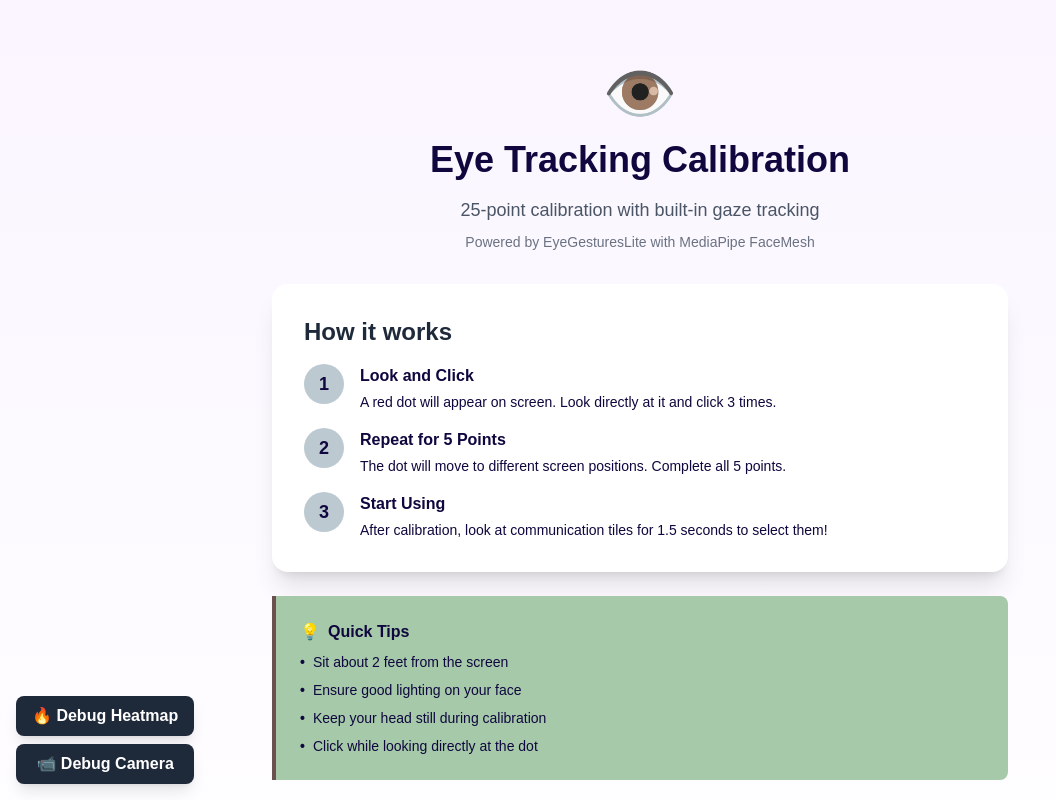
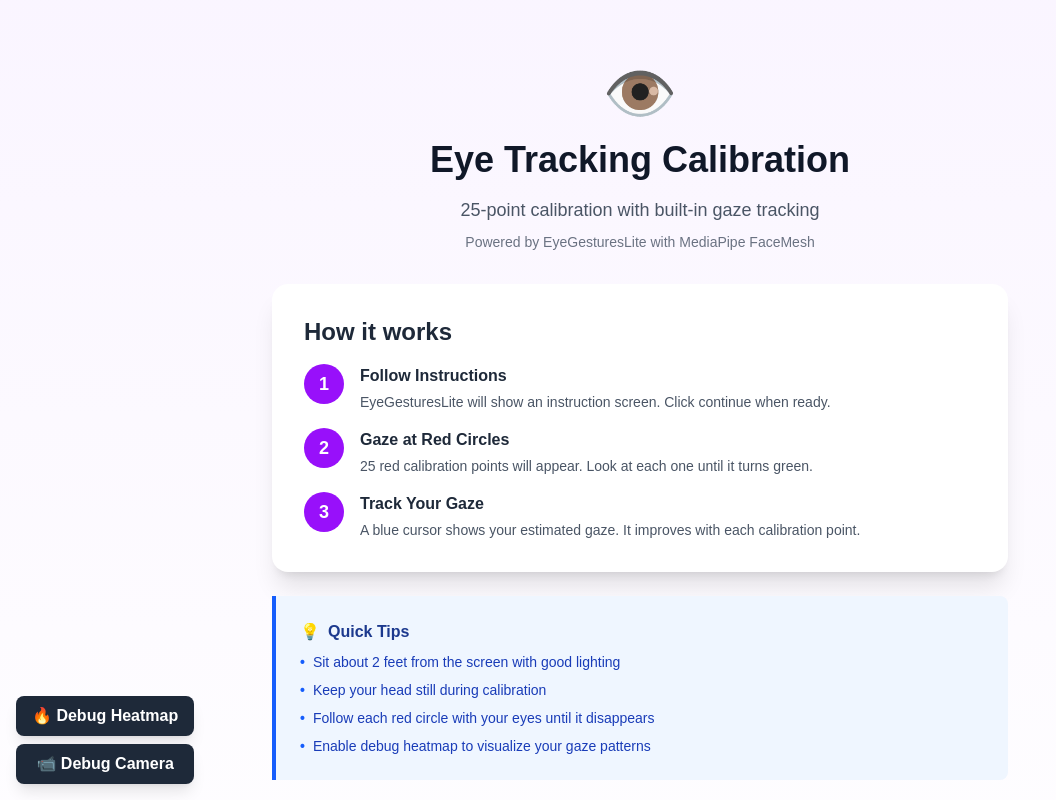
Before and after one commit to AregGevorgyan/technica2025, a Next.js app: page /calibrate in a window 1280 px wide. Shown: the top 800 px of the page, without its empty margins (0-1056 px from the left). Built offline with nearby package versions, Linux system fonts and the light colour scheme.

Commit message:
Unfucked it
Co-authored-by: Fokuru <Fokuru@users.noreply.github.com>

```diff
--- a/app/(main)/calibrate/page.tsx
+++ b/app/(main)/calibrate/page.tsx
@@ -228,11 +228,10 @@ export default function CalibratePage() {
 
   if (isLoading && !isCalibrating) {
     return (
-      <div className="min-h-screen flex items-center justify-center bg-gradient-to-b from-[var(--tile-bg)] to-[var(--tile-bg2)]">
-        <div className="text-center">
-          <div className="animate-spin rounded-full h-16 w-16 border-b-4 border-[var(--tile-border)] mx-auto mb-4" />
-          <p className="text-[var(--tile-text)] text-lg">Loading eye tracking...</p>
+      <div className="min-h-screen flex items-center justify-center bg-gradient-to-b from-purple-50 to-white">
+        <div className="text-center max-w-md px-4">
           <div className="animate-spin rounded-full h-16 w-16 border-b-4 border-purple-600 mx-auto mb-4" />
+          <p className="text-gray-600 text-lg mb-2">Loading eye tracking...</p>
           <p className="text-gray-500 text-sm">
             Initializing MediaPipe FaceMesh and loading dependencies...
           </p>
@@ -283,7 +282,7 @@ export default function CalibratePage() {
         <div className="container mx-auto px-4 py-4 md:py-8 lg:py-16 max-w-3xl relative z-40">
           <div className="text-center mb-4 md:mb-8">
             <div className="text-4xl md:text-6xl mb-2 md:mb-4">👁️</div>
-            <h1 className="text-2xl md:text-3xl lg:text-4xl font-bold text-[var(--tile-text)] mb-2 md:mb-4">
+            <h1 className="text-2xl md:text-3xl lg:text-4xl font-bold text-gray-900 mb-2 md:mb-4">
               Eye Tracking Calibration
             </h1>
             <p className="text-base md:text-lg text-gray-600">
@@ -322,57 +321,63 @@ export default function CalibratePage() {
             <h2 className="text-xl md:text-2xl font-semibold mb-3 md:mb-4 text-gray-800">How it works</h2>
             <div className="space-y-3 md:space-y-4">
               <div className="flex gap-3 md:gap-4 items-start">
-                <div className="flex-shrink-0 w-8 h-8 md:w-10 md:h-10 bg-[var(--tile-bg2)] text-[var(--tile-text)] rounded-full flex items-center justify-center font-bold text-sm md:text-lg">
+                <div className="flex-shrink-0 w-8 h-8 md:w-10 md:h-10 bg-purple-600 text-white rounded-full flex items-center justify-center font-bold text-sm md:text-lg">
                   1
                 </div>
                 <div>
-                  <h3 className="font-semibold text-[var(--tile-text)] mb-1 text-sm md:text-base">Look and Click</h3>
-                  <p className="text-[var(--tile-text)] text-xs md:text-sm">A red dot will appear on screen. Look directly at it and click 3 times.</p>
+                  <h3 className="font-semibold text-gray-800 mb-1 text-sm md:text-base">Follow Instructions</h3>
+                  <p className="text-gray-600 text-xs md:text-sm">
+                    EyeGesturesLite will show an instruction screen. Click continue when ready.
+                  </p>
                 </div>
               </div>
 
               <div className="flex gap-3 md:gap-4 items-start">
-                <div className="flex-shrink-0 w-8 h-8 md:w-10 md:h-10 bg-[var(--tile-bg2)] text-[var(--tile-text)] rounded-full flex items-center justify-center font-bold text-sm md:text-lg">
+                <div className="flex-shrink-0 w-8 h-8 md:w-10 md:h-10 bg-purple-600 text-white rounded-full flex items-center justify-center font-bold text-sm md:text-lg">
                   2
                 </div>
                 <div>
-                  <h3 className="font-semibold text-[var(--tile-text)] mb-1 text-sm md:text-base">Repeat for 5 Points</h3>
-                  <p className="text-[var(--tile-text)] text-xs md:text-sm">The dot will move to different screen positions. Complete all 5 points.</p>
+                  <h3 className="font-semibold text-gray-800 mb-1 text-sm md:text-base">Gaze at Red Circles</h3>
+                  <p className="text-gray-600 text-xs md:text-sm">
+                    25 red calibration points will appear. Look at each one until it turns green.
+                  </p>
                 </div>
               </div>
 
               <div className="flex gap-3 md:gap-4 items-start">
-                <div className="flex-shrink-0 w-8 h-8 md:w-10 md:h-10 bg-[var(--tile-bg2)] text-[var(--tile-text)] rounded-full flex items-center justify-center font-bold text-sm md:text-lg">
+                <div className="flex-shrink-0 w-8 h-8 md:w-10 md:h-10 bg-purple-600 text-white rounded-full flex items-center justify-center font-bold text-sm md:text-lg">
                   3
                 </div>
                 <div>
-                  <h3 className="font-semibold text-[var(--tile-text)] mb-1 text-sm md:text-base">Start Using</h3>
-                  <p className="text-[var(--tile-text)] text-xs md:text-sm">After calibration, look at communication tiles for 1.5 seconds to select them!</p>
+                  <h3 className="font-semibold text-gray-800 mb-1 text-sm md:text-base">Track Your Gaze</h3>
+                  <p className="text-gray-600 text-xs md:text-sm">
+                    A blue cursor shows your estimated gaze. It improves with each calibration point.
+                  </p>
                 </div>
               </div>
             </div>
           </div>
 
-          <div className="bg-[var(--tile-bg)] border-l-4 border-[var(--tile-border)] p-3 md:p-4 lg:p-6 mb-4 md:mb-6 rounded-r-lg">
-            <h3 className="font-semibold text-[var(--tile-text)] mb-2 flex items-center gap-2 text-sm md:text-base">
+          <div className="bg-blue-50 border-l-4 border-blue-600 p-3 md:p-4 lg:p-6 mb-4 md:mb-6 rounded-r-lg">
+            <h3 className="font-semibold text-blue-900 mb-2 flex items-center gap-2 text-sm md:text-base">
               <span>💡</span> Quick Tips
             </h3>
-            <ul className="text-xs md:text-sm text-[var(--tile-text)] space-y-1 md:space-y-2">
+            <ul className="text-xs md:text-sm text-blue-800 space-y-1 md:space-y-2">
               <li className="flex items-start gap-2">
-                <span className="text-[var(--tile-text)] font-bold">•</span>
-                <span>Sit about 2 feet from the screen</span>
+                <span className="text-blue-600 font-bold">•</span>
+                <span>Sit about 2 feet from the screen with good lighting</span>
               </li>
               <li className="flex items-start gap-2">
-                <span className="text-[var(--tile-text)] font-bold">•</span>
-                <span>Ensure good lighting on your face</span>
-              </li>
-              <li className="flex items-start gap-2">
-                <span className="text-[var(--tile-text)] font-bold">•</span>
+                <span className="text-blue-600 font-bold">•</span>
                 <span>Keep your head still during calibration</span>
               </li>
               <li className="flex items-start gap-2">
-                <span className="text-[var(--tile-text)] font-bold">•</span>
-                <span>Click while looking directly at the dot</span>
+                <span className="text-blue-600 font-bold">•</span>
+                <span>Follow each red circle with your eyes until it disappears</span>
+              </li>
+              <li className="flex items-start gap-2">
+                <span className="text-blue-600 font-bold">•</span>
+                <span>Enable debug heatmap to visualize your gaze patterns</span>
               </li>
             </ul>
           </div>
@@ -388,14 +393,14 @@ export default function CalibratePage() {
 
             <button
               onClick={skipCalibration}
-              className="w-full py-3 bg-[var(--tile-bg)] hover:bg-[var(--tile-bg2)] text-[var(--tile-text)] font-semibold rounded-xl transition-colors"
+              className="w-full py-3 bg-gray-200 hover:bg-gray-300 text-gray-700 font-semibold rounded-xl transition-colors"
             >
               Skip - Use Mouse/Touch Instead
             </button>
 
             <button
               onClick={() => router.push('/')}
-              className="w-full py-3 bg-[var(--tile-bg)] hover:bg-gray-50 text-[var(--tile-text)] font-semibold rounded-xl border-2 border-[var(--tile-border)] transition-colors"
+              className="w-full py-3 bg-white hover:bg-gray-50 text-gray-600 font-semibold rounded-xl border-2 border-gray-200 transition-colors"
             >
               ← Back to Home
             </button>
@@ -407,7 +412,7 @@ export default function CalibratePage() {
         <div className="min-h-screen relative overflow-hidden">
           {/* Progress Bar - Compact and at bottom */}
           <div className="fixed bottom-0 left-0 right-0 z-50">
-            <div className="bg-[var(--tile-bg)] backdrop-blur-sm shadow-lg border-t border-[var(--tile-border)]">
+            <div className="bg-white/95 backdrop-blur-sm shadow-lg border-t border-gray-200">
               <div className="max-w-4xl mx-auto px-4 py-3">
                 <div className="flex items-center gap-4 mb-2">
                   <div className="flex-1">
@@ -419,10 +424,10 @@ export default function CalibratePage() {
                         {Math.round(progress.percentage)}%
                       </span>
                     </div>
-                    <div className="w-full bg-[var(--tile-bg)] rounded-full h-2 overflow-hidden">
+                    <div className="w-full bg-gray-200 rounded-full h-2 overflow-hidden">
                       <div
-                        className="bg-gradient-to-r from-[var(--tile-bg)] to-[var(--tile-bg2)] h-full rounded-full transition-all duration-300 ease-out"
-                        style={{ width: `${progressPercentage}%` }}
+                        className="bg-gradient-to-r from-purple-600 to-blue-600 h-full rounded-full transition-all duration-300 ease-out"
+                        style={{ width: `${progress.percentage}%` }}
                       />
                     </div>
                   </div>
@@ -435,51 +440,11 @@ export default function CalibratePage() {
             </div>
           </div>
 
-          {/* Calibration Points */}
-          {CALIBRATION_POINTS.map((point, index) => {
-            const isActive = index === currentStep;
-            const isCompleted = index < currentStep;
-
-            // Responsive dot size: smaller on mobile, larger on desktop
-            const dotSize = 'w-12 h-12 sm:w-16 sm:h-16 md:w-20 md:h-20';
-            const offset = '2.5rem'; // Half of largest size (20/2 = 10 -> 2.5rem)
-
-            return (
-              <button
-                key={point.id}
-                onClick={() => isActive && handleCalibrationClick(point)}
-                disabled={!isActive}
-                className={`
-                  fixed ${dotSize} rounded-full transition-all duration-500 ease-out
-                  ${isActive ? 'scale-100 z-30' : 'scale-50 z-10'}
-                  ${isActive ? 'animate-pulse' : ''}
-                  focus:outline-none focus:ring-2 md:focus:ring-4 focus:ring-purple-400
-                `}
-                style={{
-                  left: `calc(${point.x}% - ${offset})`,
-                  top: `calc(${point.y}% - ${offset})`,
-                  backgroundColor: isCompleted ? '#10b981' : isActive ? '#dc2626' : '#9ca3af',
-                  boxShadow: isActive ? '0 0 0 0 rgba(220, 38, 38, 1)' : 'none',
-                  animation: isActive ? 'pulse-ring 2s cubic-bezier(0.4, 0, 0.6, 1) infinite' : 'none',
-                }}
-              >
-                <div className="w-full h-full flex items-center justify-center">
-                  {isCompleted ? (
-                    <span className="text-xl sm:text-2xl md:text-3xl">✓</span>
-                  ) : (
-                    <span className="text-[var(--tile-text)] font-bold text-lg sm:text-xl md:text-2xl">{index + 1}</span>
-                  )}
-                </div>
-                {isActive && (
-                  <div className="absolute inset-0 rounded-full border-2 md:border-4 border-[var(--tile-border)] animate-ping opacity-75" />
-                )}
-              </button>
-            );
-          })}
-
-          {/* Webcam preview hint */}
-          <div className="fixed bottom-24 sm:bottom-28 md:bottom-32 right-2 sm:right-4 md:right-6 bg-[var(--tile-bg)] backdrop-blur-sm rounded-lg shadow-lg px-2 py-1 md:px-3 md:py-2 text-xs md:text-sm text-[var(--tile-text)] z-40 border border-[var(--tile-bg2)]">
-            <p>← Webcam</p>
+          {/* Instructions overlay - EyeGesturesLite handles the UI, this is just info */}
+          <div className="fixed top-4 right-4 bg-white/90 backdrop-blur-sm rounded-lg shadow-lg p-4 max-w-xs z-40">
+            <p className="text-sm text-gray-700">
+              Follow the built-in calibration UI. Look at each red circle that appears.
+            </p>
           </div>
         </div>
       )}
@@ -488,31 +453,34 @@ export default function CalibratePage() {
         <div className="container mx-auto px-4 py-8 md:py-12 lg:py-16 max-w-2xl relative z-40">
           <div className="bg-white rounded-xl md:rounded-2xl shadow-2xl p-6 md:p-8 text-center">
             <div className="text-5xl md:text-6xl lg:text-8xl mb-4 md:mb-6 animate-bounce">✅</div>
-            <h1 className="text-2xl md:text-3xl lg:text-4xl font-bold text-[var(--tile-text)] mb-3 md:mb-4">
+            <h1 className="text-2xl md:text-3xl lg:text-4xl font-bold text-gray-900 mb-3 md:mb-4">
               Calibration Complete!
             </h1>
-            <p className="text-[var(--tile-text)] text-sm md:text-base lg:text-lg mb-6 md:mb-8">
-              Your eye tracking is calibrated and ready. Look at tiles for 1.5 seconds to select them.
+            <p className="text-gray-600 text-sm md:text-base lg:text-lg mb-6 md:mb-8">
+              Your eye tracking is calibrated and ready. The blue cursor will follow your gaze.
             </p>
 
             <div className="space-y-2 md:space-y-3">
               <button
                 onClick={startCommunicating}
-                className="w-full py-3 md:py-4 bg-[var(--tile-bg)] hover:bg-[var(--tile-bg)] text-[var(--tile-text)] font-bold text-base md:text-lg rounded-lg md:rounded-xl transition-colors shadow-lg"
+                className="w-full py-3 md:py-4 bg-green-600 hover:bg-green-700 text-white font-bold text-base md:text-lg rounded-lg md:rounded-xl transition-colors shadow-lg"
               >
                 🎉 Start Communicating with Eye Tracking
               </button>
 
               <button
-                onClick={recalibrate}
-                className="w-full py-2 md:py-3 bg-[var(--tile-bg)] hover:bg-[var(--tile-bg)] text-[var(--tile-text)] font-semibold text-sm md:text-base rounded-lg md:rounded-xl transition-colors"
+                onClick={handleRecalibrate}
+                className="w-full py-2 md:py-3 bg-purple-100 hover:bg-purple-200 text-purple-700 font-semibold text-sm md:text-base rounded-lg md:rounded-xl transition-colors"
               >
                 Recalibrate
               </button>
 
               <button
-                onClick={() => router.push('/')}
-                className="w-full py-2 md:py-3 bg-[var(--tile-bg2)] hover:bg-[var(--tile-bg2)] text-[var(--tile-text)] font-semibold text-sm md:text-base rounded-lg md:rounded-xl transition-colors"
+                onClick={() => {
+                  stopEyeGestures();
+                  router.push('/');
+                }}
+                className="w-full py-2 md:py-3 bg-gray-100 hover:bg-gray-200 text-gray-600 font-semibold text-sm md:text-base rounded-lg md:rounded-xl transition-colors"
               >
                 Back to Home
               </button>
--- a/app/globals.css
+++ b/app/globals.css
@@ -17,15 +17,19 @@
 @media (prefers-color-scheme: dark) {
   :root {
   --tile-bg: #a6c9a9;
+  --tile-bg2: #bcc9d1;
   --tile-border: #6c4f4f;
-  --tile-bg2: #bcc9d1;
+  --tile-border2: #6c4f4f
+  --tile-border3: #6c4f4f
   --tile-text: #0f073e;
 }
 }
 
 body {
-  color: var(--foreground);
-  background: var(--background);
+  --tile-bg: #a6c9a9;
+  --tile-border: #6c4f4f;
+  --tile-bg2: #bcc9d1;
+  --tile-text: #0f073e;
   font-family: Arial, Helvetica, sans-serif;
 }
 
```
